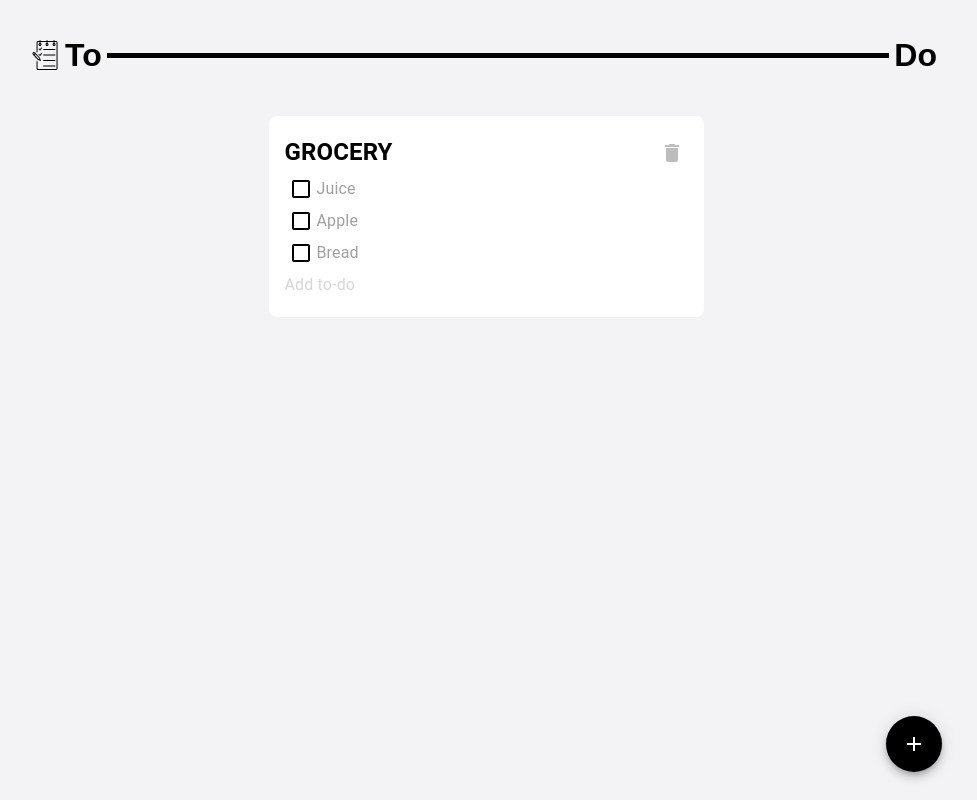
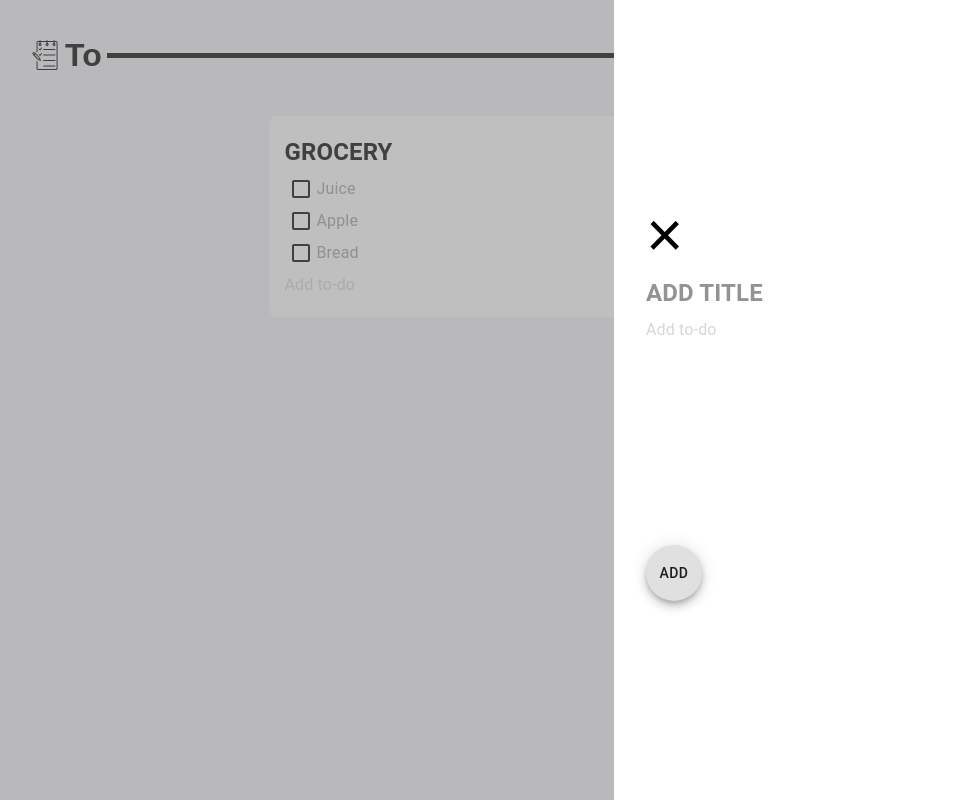
Before and after one commit to risetodev/react-app-todo, a React (Create React App) app: page / in a window 1280 px wide. Both pictures are taken after a click on the button 1068 px from the left and 744 px from the top of the page. Shown: the whole page, without its empty margins (154-1131 px from the left). Built offline with nearby package versions, Linux system fonts and the light colour scheme.

Commit message:
add new task component

```diff
--- a/src/Components/dashboard/dashboard.tsx
+++ b/src/Components/dashboard/dashboard.tsx
@@ -12,12 +12,11 @@ export const Dashboard: React.FC<IDashboardProps> = props => {
     null
   );
   const [task, setTask] = useState("");
-
-  const handlerTaskDeleteButton = (index: number | null) => () =>
-    setTaskDeleteButton(index);
   const handlerEnterKeyPress = (event: any) => {
     event.key === "Enter" && setTask(event.target.value);
   };
+  const handlerTaskDeleteButton = (index: number | null) => () =>
+    setTaskDeleteButton(index);
 
   return (
     <div className={DashboardStyles.cell}>
--- a/src/Components/sideBar/sideBar.tsx
+++ /dev/null
@@ -1,5 +0,0 @@
-import React from "react";
-
-export const SideBar: React.FC = () => {
-  return <></>;
-};
--- a/src/Components/sideBar/styles.ts
+++ /dev/null
@@ -1,3 +0,0 @@
-import { makeStyles } from "@material-ui/core";
-
-export const useSideBar = makeStyles({});
--- a/src/Components/sideBar/types.ts
+++ /dev/null
@@ -1 +0,0 @@
-export interface Types {}
--- a/src/Containers/App/App.tsx
+++ b/src/Containers/App/App.tsx
@@ -1,4 +1,4 @@
-import React, { useContext } from "react";
+import React, { useContext, useState } from "react";
 import { Header } from "../../Components/header/header";
 import { Container } from "@material-ui/core";
 import { Button } from "../../Components/button/button";
@@ -6,10 +6,25 @@ import { useAppStyles } from "./styles";
 import { Dashboard } from "../../Components/dashboard/dashboard";
 import AddIcon from "@material-ui/icons/Add";
 import { IDashboard, TaskContext } from "./contextProvider";
+import { Input } from "../../Components/input/input";
 
 const App: React.FC = () => {
-  const appStyles = useAppStyles();
+  const [isAddTaskVisible, setAddTaskVisible] = useState<boolean>(false);
+  const appStyles = useAppStyles({ isAddTaskVisible });
   const { state } = useContext(TaskContext);
+  const [task, setTask] = useState("");
+
+  const handlerEnterKeyPress = (event: any) => {
+    event.key === "Enter" && setTask(event.target.value);
+  };
+
+  const addTaskHandler = () => {
+    if (isAddTaskVisible) {
+      setAddTaskVisible(false);
+    } else {
+      setAddTaskVisible(true);
+    }
+  };
 
   return (
     <Container className={appStyles.container} maxWidth={"md"}>
@@ -24,9 +39,37 @@ const App: React.FC = () => {
           />
         ))}
       </div>
-      <Button className={appStyles.newTaskButton} color="primary">
+      <Button
+        className={appStyles.newTaskButton}
+        color="primary"
+        onClick={addTaskHandler}
+      >
         <AddIcon />
       </Button>
+
+      <div className={appStyles.AddTaskForm}>
+        <div>
+          <a
+            href="javascript:void(0)"
+            className={appStyles.closeAddTaskFrom}
+            onClick={addTaskHandler}
+          >
+            &times;
+          </a>
+          <Input
+            className={appStyles.AddTaskFormTitle}
+            description={""}
+            placeholder={"Add title"}
+          />
+          <Input
+            onKeyDown={handlerEnterKeyPress}
+            description={""}
+            placeholder={"Add to-do"}
+          />
+        </div>
+        <Button>Add</Button>
+      </div>
+      <div className={appStyles.AddTaskFormEffect} />
     </Container>
   );
 };
--- a/src/Containers/App/styles.ts
+++ b/src/Containers/App/styles.ts
@@ -1,4 +1,8 @@
 import { makeStyles } from "@material-ui/core";
+
+interface IAddTaskButton {
+  isAddTaskVisible: boolean;
+}
 
 export const useAppStyles = makeStyles({
   container: {
@@ -16,5 +20,49 @@ export const useAppStyles = makeStyles({
     position: "fixed",
     alignSelf: "flex-end",
     bottom: "2em"
+  },
+  AddTaskForm: {
+    height: "100vh",
+    width: (props: IAddTaskButton) => (props.isAddTaskVisible ? "40vw" : 0),
+    position: "fixed",
+    padding: (props: IAddTaskButton) =>
+      props.isAddTaskVisible ? "0 2em 0 2em" : 0,
+    zIndex: 999,
+    top: 0,
+    right: 0,
+    backgroundColor: "#fff",
+    overflowX: "hidden",
+    transition: "0.5s",
+    display: "flex",
+    flexDirection: "column",
+    justifyContent: "space-evenly"
+  },
+  AddTaskFormEffect: {
+    height: "100vh",
+    width: (props: IAddTaskButton) => (props.isAddTaskVisible ? "60vw" : 0),
+    position: "fixed",
+    zIndex: 999,
+    top: 0,
+    left: 0,
+    backgroundColor: "grey",
+    overflowX: "hidden",
+    transition: "0.5s",
+    opacity: 0.5
+  },
+  closeAddTaskFrom: {
+   //lignSelf: "flex-end",
+    fontSize: "4em",
+    color: "#000",
+    textDecoration: "none",
+    visibility: (props: IAddTaskButton) =>
+      props.isAddTaskVisible ? "visible" : "hidden"
+  },
+  AddTaskFormTitle: {
+    "& input": {
+      fontSize: "1.5rem",
+      fontWeight: "bold",
+      textTransform: "uppercase",
+      color: "#000"
+    }
   }
 });
--- a/src/index.css
+++ b/src/index.css
@@ -2,7 +2,7 @@
 body {
   margin: 0;
   font-family: 'Montserrat', sans-serif;
-  background-color: #f3f3f6;
+  background-color: #F3F3F6;
 }
 
 html,
```
